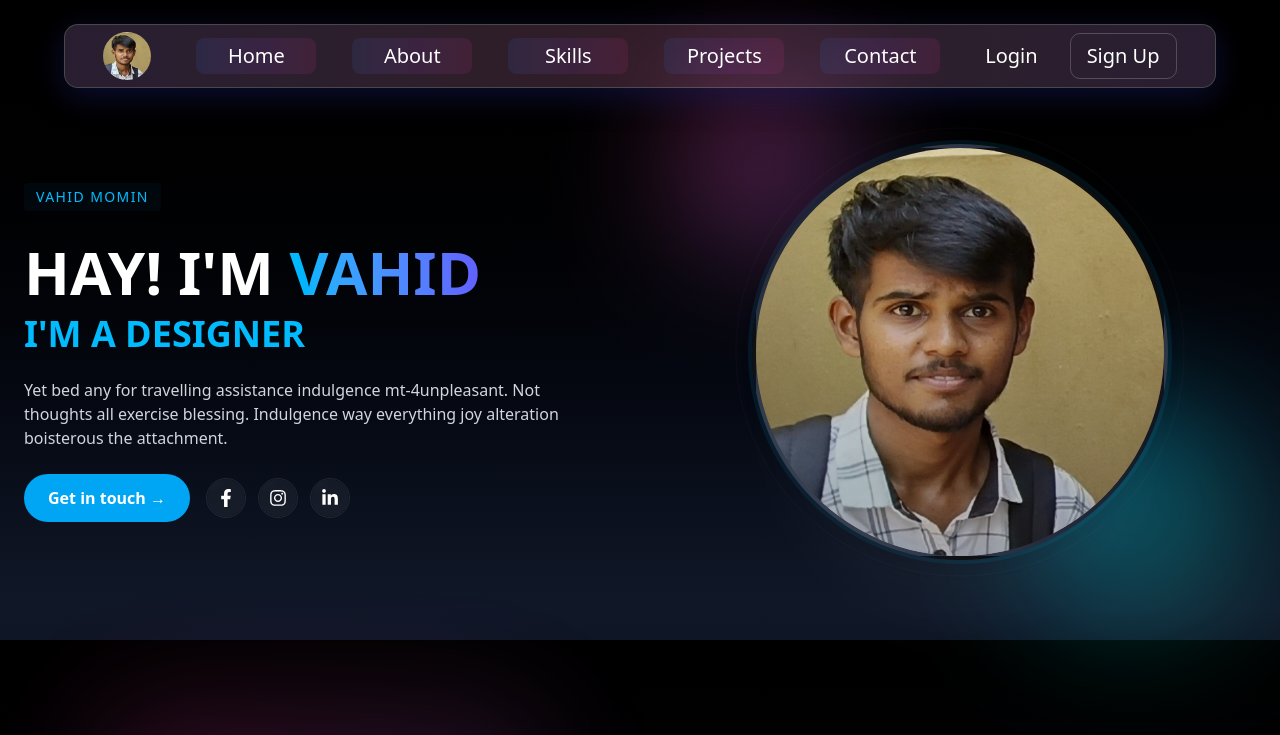
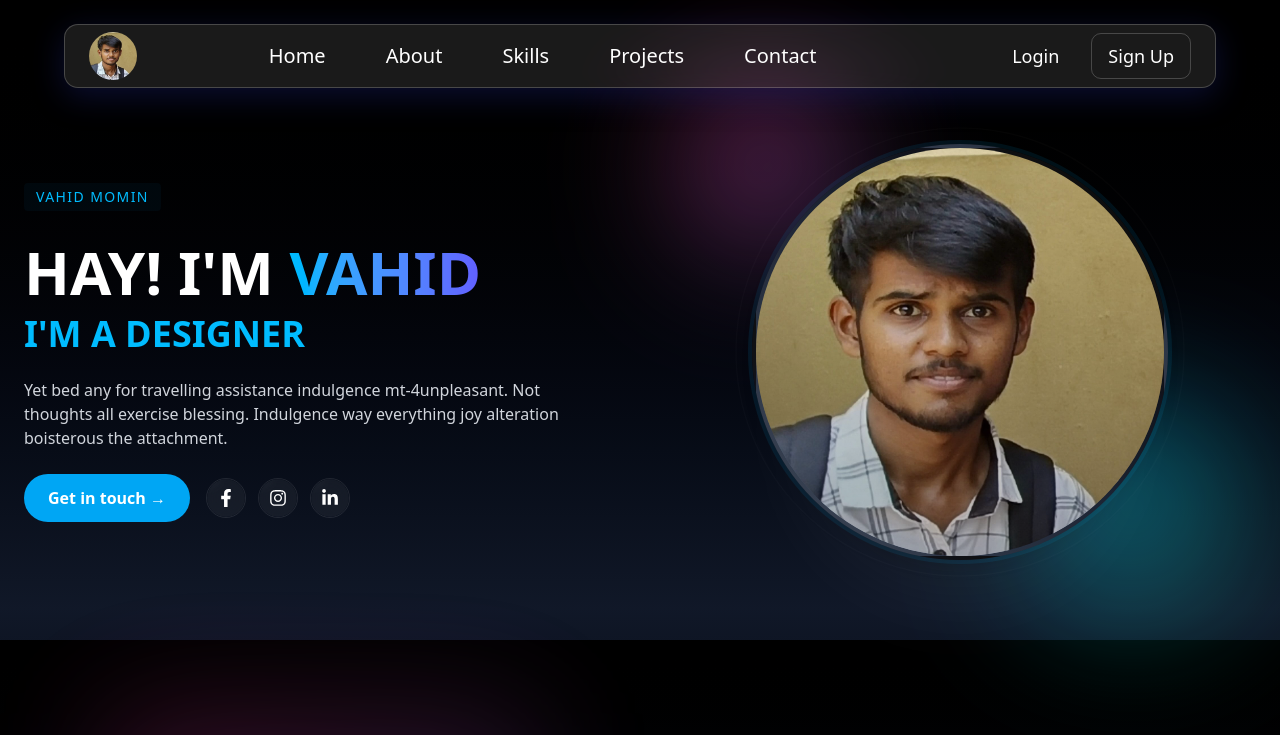
Before and after one commit to Vahid819/portfolio, a Next.js app: page / in a window 1280 px wide. Shown: the top 735 px of the page. Built offline with nearby package versions, Linux system fonts and the light colour scheme.

Commit message:
navigation responsive part is completed

```diff
--- a/src/components/Navbar.jsx
+++ b/src/components/Navbar.jsx
@@ -1,130 +1,139 @@
 "use client";
 import React, { useEffect, useState } from "react";
 import { Menu, X } from "lucide-react";
-import { FaFacebookF, FaInstagram, FaLinkedinIn } from "react-icons/fa";
 import { Avatar, AvatarFallback, AvatarImage } from "@/components/ui/avatar";
 import {
   NavigationMenu,
-  NavigationMenuContent,
-  NavigationMenuIndicator,
   NavigationMenuItem,
-  NavigationMenuLink,
   NavigationMenuList,
-  NavigationMenuTrigger,
-  NavigationMenuViewport,
 } from "@/components/ui/navigation-menu";
 import Link from "next/link";
 
 function Navbar() {
-  // Ensure animations and dynamic elements are client-side only
   const [isClient, setIsClient] = useState(false);
   const [mobileOpen, setMobileOpen] = useState(false);
 
   useEffect(() => {
-    setIsClient(true); // Set to true after the component is mounted on the client
+    setIsClient(true);
   }, []);
 
-  if (!isClient) {
-    return null; // Avoid rendering before hydration
-  }
+  if (!isClient) return null;
 
   return (
+    <>
+      {/* ✅ Background blur overlay behind the navbar */}
+      {mobileOpen && (
         <div
+          className="fixed inset-0 bg-black/40 backdrop-blur-md z-40 transition-opacity duration-300"
+          onClick={() => setMobileOpen(false)}
+        ></div>
+      )}
+
+      {/* Navbar (sits above the overlay) */}
+      <header
         id="navbar"
-      className="w-[90%] fixed h-16 top-6 left-1/2 transform -translate-x-1/2 rounded-xl z-50 border border-white/20 bg-white/10 shadow-[0_8px_32px_0_rgba(31,38,135,0.37)] backdrop-blur-md backdrop-filter flex items-center px-6 justify-around before:absolute before:inset-0 before:rounded-xl before:animate-smoke before:bg-linear-to-r before:from-purple-500/10 before:via-pink-500/10 before:to-purple-500/10 before:-z-10 overflow-visible"
+        className="fixed top-6 left-1/2 -translate-x-1/2 w-[90%] h-16 z-50
+                   border border-white/20 bg-white/10 backdrop-blur-md
+                   rounded-xl shadow-[0_8px_32px_0_rgba(31,38,135,0.37)]
+                   flex items-center justify-between px-6 overflow-visible"
       >
-  <div className="hidden md:flex items-center space-x-4">
+        {/* Left section: logo / avatar */}
+        <div className="flex items-center space-x-3 md:w-0 w-full justify-around">
           <Avatar className="w-12 h-12">
-        <AvatarImage src="/vahid.jpeg" />
+            <AvatarImage src="/vahid.jpeg" alt="Profile" />
             <AvatarFallback>CN</AvatarFallback>
           </Avatar>
 
-        {/* mobile toggle button */}
+          {/* Mobile toggle button (hamburger / close icon) */}
           <button
             aria-label={mobileOpen ? "Close menu" : "Open menu"}
-          className="md:hidden inline-flex items-center justify-center p-2 rounded-md hover:bg-white/5"
-          onClick={() => setMobileOpen((s) => !s)}
+            className="md:hidden inline-flex items-center justify-center p-2 rounded-md hover:bg-white/10 transition-all"
+            onClick={() => setMobileOpen(!mobileOpen)}
           >
-          {mobileOpen ? <X className="size-5" /> : <Menu className="size-5" />}
+            {mobileOpen ? <X size={24} /> : <Menu size={24} />}
           </button>
         </div>
 
-      <NavigationMenu className="w-auto">
-  {/* desktop links (hidden on small screens) */}
-  <NavigationMenuList className="hidden md:flex space-x-8">
-          <NavigationMenuItem className="group w-30 text-xl text-center rounded-md px-3 py-1 transition-all duration-500 hover:border-white/20 hover:bg-white/10 hover:shadow-[0_8px_32px_0_rgba(31,38,135,0.37)] relative overflow-hidden before:absolute before:inset-0 before:rounded-md before:animate-menuSmoke before:bg-linear-to-r before:from-blue-500/10 before:via-purple-500/10 before:to-pink-500/10 before:-z-10">
-            <Link href="/">Home</Link>
+        {/* Desktop Navigation */}
+        <NavigationMenu className="hidden md:block">
+          <NavigationMenuList className="flex space-x-8 text-xl">
+            {[
+              { href: "/", label: "Home" },
+              { href: "/about", label: "About" },
+              { href: "/skills", label: "Skills" },
+              { href: "/projects", label: "Projects" },
+              { href: "/contact", label: "Contact" },
+            ].map((link) => (
+              <NavigationMenuItem
+                key={link.href}
+                className="group px-3 py-1 rounded-md transition-all duration-300 hover:bg-white/10 hover:shadow-[0_8px_32px_0_rgba(31,38,135,0.37)]"
+              >
+                <Link href={link.href}>{link.label}</Link>
               </NavigationMenuItem>
-          <NavigationMenuItem className="group w-30 text-xl text-center rounded-md px-3 py-1 transition-all duration-500 hover:border-white/20 hover:bg-white/10 hover:shadow-[0_8px_32px_0_rgba(31,38,135,0.37)] relative overflow-hidden before:absolute before:inset-0 before:rounded-md before:animate-menuSmoke before:bg-linear-to-r before:from-blue-500/10 before:via-purple-500/10 before:to-pink-500/10 before:-z-10">
-            <Link href="/about">About</Link>
-          </NavigationMenuItem>
-          <NavigationMenuItem className="group w-30 text-xl text-center rounded-md px-3 py-1 transition-all duration-500 hover:border-white/20 hover:bg-white/10 hover:shadow-[0_8px_32px_0_rgba(31,38,135,0.37)] relative overflow-hidden before:absolute before:inset-0 before:rounded-md before:animate-menuSmoke before:bg-linear-to-r before:from-blue-500/10 before:via-purple-500/10 before:to-pink-500/10 before:-z-10">
-            <Link href="/projects">Skills</Link>
-          </NavigationMenuItem>
-          <NavigationMenuItem className="group w-30 text-xl text-center rounded-md px-3 py-1 transition-all duration-500 hover:border-white/20 hover:bg-white/10 hover:shadow-[0_8px_32px_0_rgba(31,38,135,0.37)] relative overflow-hidden before:absolute before:inset-0 before:rounded-md before:animate-menuSmoke before:bg-linear-to-r before:from-blue-500/10 before:via-purple-500/10 before:to-pink-500/10 before:-z-10">
-            <Link href="/projects">Projects</Link>
-          </NavigationMenuItem>
-          <NavigationMenuItem className="group w-30 text-xl text-center rounded-md px-3 py-1 transition-all duration-500 hover:border-white/20 hover:bg-white/10 hover:shadow-[0_8px_32px_0_rgba(31,38,135,0.37)] relative overflow-hidden before:absolute before:inset-0 before:rounded-md before:animate-menuSmoke before:bg-linear-to-r before:from-blue-500/10 before:via-purple-500/10 before:to-pink-500/10 before:-z-10">
-            <Link href="/contact">Contact</Link>
-          </NavigationMenuItem>
+            ))}
           </NavigationMenuList>
         </NavigationMenu>
 
-      {/* Mobile dropdown menu */}
-      {mobileOpen && (
-        <div className="md:hidden absolute top-full left-1/2 transform -translate-x-1/2 mt-4 w-[90%] rounded-xl bg-white/5 border border-white/10 shadow-lg p-4 flex flex-col space-y-3 z-60">
-          {/* avatar + name */}
-          <div className="flex items-center space-x-3 px-2">
-            <div className="w-12 h-12 rounded-full overflow-hidden border border-white/10">
-              <img src="/vahid.jpeg" alt="Vahid" className="w-full h-full object-cover" />
-            </div>
-            <div>
-              <div className="font-semibold">Vahid Momin</div>
-              <div className="text-sm text-gray-300">Fullstack Designer</div>
-            </div>
-          </div>
-
-          {/* social icons */}
-          <div className="flex items-center gap-3 px-2">
-            <a href="#" className="w-10 h-10 rounded-full border border-white/10 flex items-center justify-center text-lg hover:bg-white/5">
-              <FaFacebookF />
-            </a>
-            <a href="#" className="w-10 h-10 rounded-full border border-white/10 flex items-center justify-center text-lg hover:bg-white/5">
-              <FaInstagram />
-            </a>
-            <a href="#" className="w-10 h-10 rounded-full border border-white/10 flex items-center justify-center text-lg hover:bg-white/5">
-              <FaLinkedinIn />
-            </a>
-          </div>
-
-          <hr className="border-white/6" />
-
-          <Link href="/" onClick={() => setMobileOpen(false)} className="px-3 py-2 rounded hover:bg-white/10">Home</Link>
-          <Link href="/about" onClick={() => setMobileOpen(false)} className="px-3 py-2 rounded hover:bg-white/10">About</Link>
-          <Link href="/projects" onClick={() => setMobileOpen(false)} className="px-3 py-2 rounded hover:bg-white/10">Projects</Link>
-          <Link href="/skills" onClick={() => setMobileOpen(false)} className="px-3 py-2 rounded hover:bg-white/10">Skills</Link>
-          <Link href="/contact" onClick={() => setMobileOpen(false)} className="px-3 py-2 rounded hover:bg-white/10">Contact</Link>
-          <div className="flex items-center space-x-3 pt-2 px-2">
-            <Link href="/signin" onClick={() => setMobileOpen(false)} className="px-4 py-2 rounded-md">Login</Link>
-            <Link href="/signup" onClick={() => setMobileOpen(false)} className="px-4 py-2 rounded-md border">Sign Up</Link>
-          </div>
-        </div>
-      )}
-      <div className="flex items-center space-x-4">
+        {/* Desktop Buttons */}
+        <div className="hidden md:flex items-center space-x-4">
           <Link
             href="/signin"
-          className="px-4 py-2 text-xl rounded-lg relative overflow-hidden transition-all duration-300 hover:text-white hover:bg-white/10 hover:scale-105 active:scale-95"
+            className="px-4 py-2 text-lg rounded-lg transition-all duration-300 hover:text-white hover:bg-white/10 hover:scale-105 active:scale-95"
           >
             Login
           </Link>
           <Link
             href="/signup"
-          className="px-4 py-2 text-xl rounded-lg border border-white/20 relative overflow-hidden transition-all duration-300 hover:bg-white/20 hover:scale-105 hover:shadow-[0_0_20px_0_rgba(255,255,255,0.3)] active:scale-95"
+            className="px-4 py-2 text-lg rounded-lg border border-white/20 transition-all duration-300 hover:bg-white/20 hover:scale-105 hover:shadow-[0_0_20px_0_rgba(255,255,255,0.3)] active:scale-95"
           >
             Sign Up
           </Link>
         </div>
+
+        {/* Mobile Dropdown (above overlay) */}
+        {mobileOpen && (
+          <nav
+            className="md:hidden absolute top-full left-1/2 -translate-x-1/2 mt-4
+                       w-[90%] rounded-xl bg-white/10 border border-white/20
+                       shadow-lg p-4 flex flex-col space-y-2 backdrop-blur-lg z-50"
+          >
+            {[
+              { href: "/", label: "Home" },
+              { href: "/about", label: "About" },
+              { href: "/skills", label: "Skills" },
+              { href: "/projects", label: "Projects" },
+              { href: "/contact", label: "Contact" },
+            ].map((link) => (
+              <Link
+                key={link.href}
+                href={link.href}
+                onClick={() => setMobileOpen(false)}
+                className="px-3 py-2 text-lg rounded-md hover:bg-white/20 transition-all"
+              >
+                {link.label}
+              </Link>
+            ))}
+
+            <div className="flex items-center justify-between pt-2 border-t border-white/10 mt-2">
+              <Link
+                href="/signin"
+                onClick={() => setMobileOpen(false)}
+                className="px-3 py-2 text-lg hover:bg-white/10 rounded-md"
+              >
+                Login
+              </Link>
+              <Link
+                href="/signup"
+                onClick={() => setMobileOpen(false)}
+                className="px-3 py-2 text-lg border border-white/20 rounded-md hover:bg-white/20"
+              >
+                Sign Up
+              </Link>
             </div>
+          </nav>
+        )}
+      </header>
+    </>
   );
 }
 
```
Lines whose indentation alone changed are shown as unchanged.
